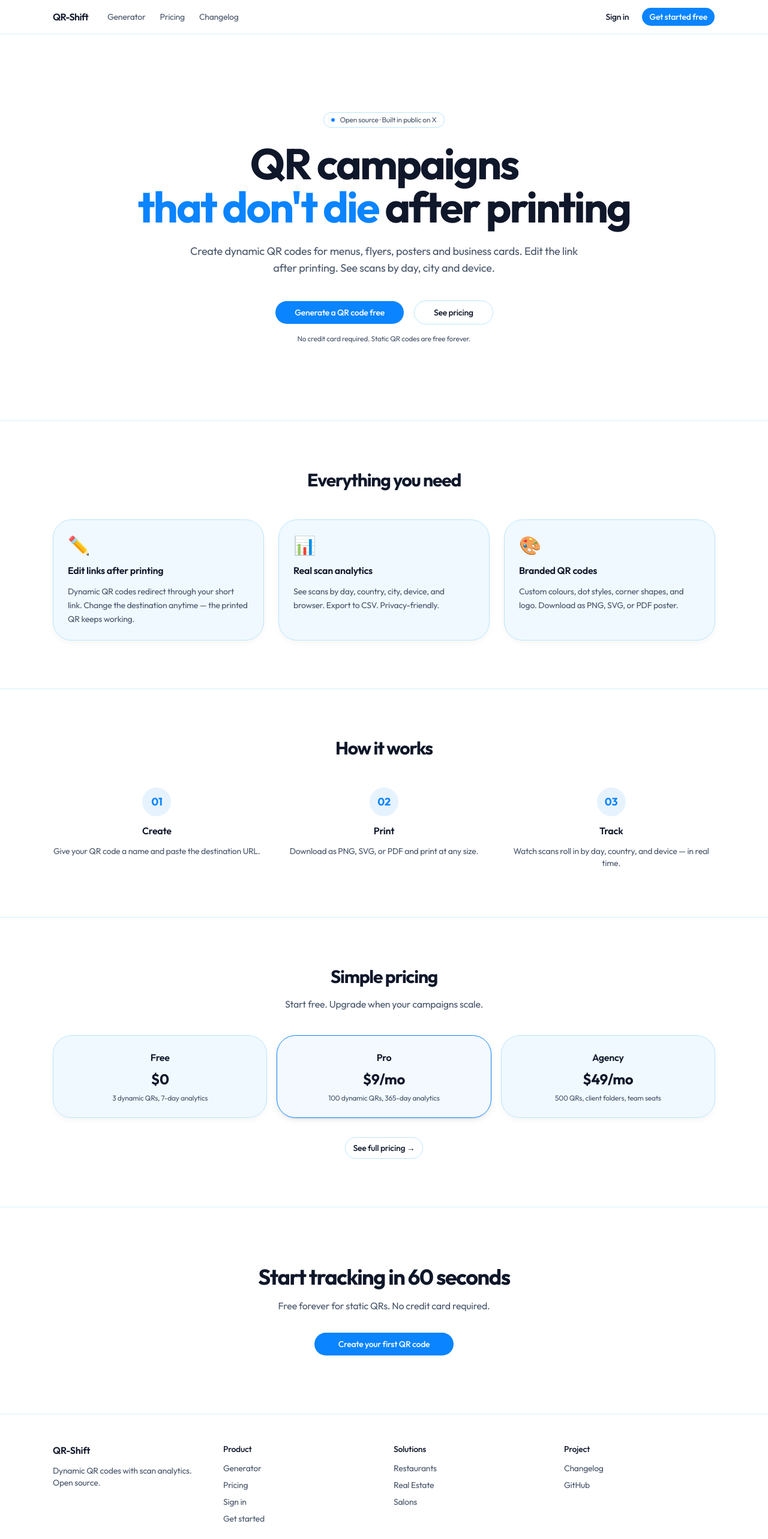
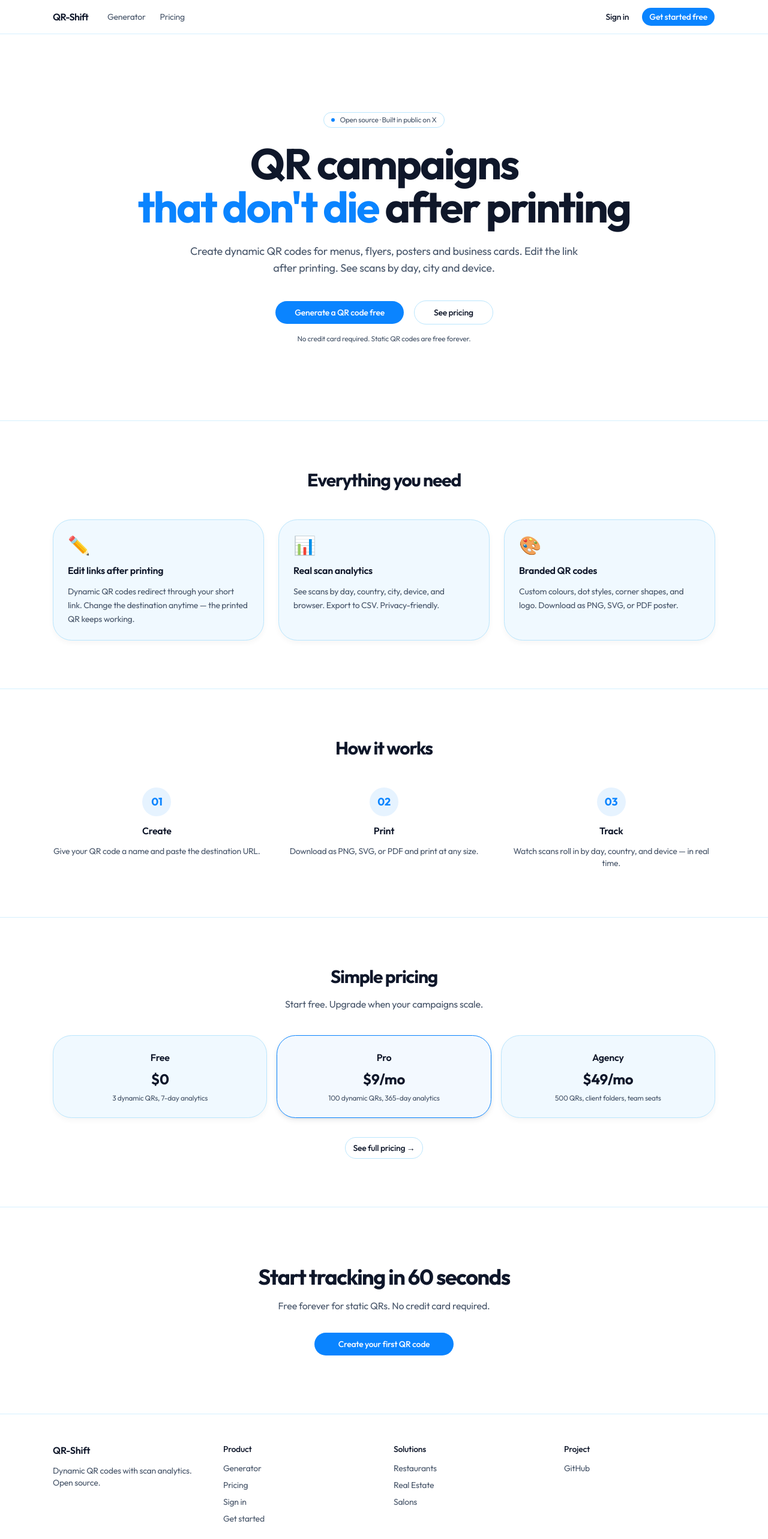
Before and after one commit to Ankur02Sarkar/qr-shift, a Next.js app in the folder frontend/: page / in a window 1280 px wide. Shown: the top 2566 px of the page at 60% size. Built offline with nearby package versions, Linux system fonts and the light colour scheme.

Commit message:
chore(marketing): comment out changelog links
comment out both top navigation and project footer changelog links

```diff
--- a/frontend/src/app/(marketing)/layout.tsx
+++ b/frontend/src/app/(marketing)/layout.tsx
@@ -13,7 +13,7 @@
             <nav className="hidden items-center gap-6 text-sm text-muted-foreground md:flex">
               <Link href="/qr-generator" className="hover:text-foreground transition-colors">Generator</Link>
               <Link href="/pricing"      className="hover:text-foreground transition-colors">Pricing</Link>
-              <Link href="/changelog"    className="hover:text-foreground transition-colors">Changelog</Link>
+              {/* <Link href="/changelog"    className="hover:text-foreground transition-colors">Changelog</Link> */}
             </nav>
           </div>
           <div className="flex items-center gap-2">
@@ -58,7 +58,7 @@
             <div className="space-y-3">
               <p className="text-sm font-medium">Project</p>
               <ul className="space-y-2 text-sm text-muted-foreground">
-                <li><Link href="/changelog" className="hover:text-foreground">Changelog</Link></li>
+                {/* <li><Link href="/changelog" className="hover:text-foreground">Changelog</Link></li> */}
                 <li>
                   <a
                     href="https://github.com"
```
